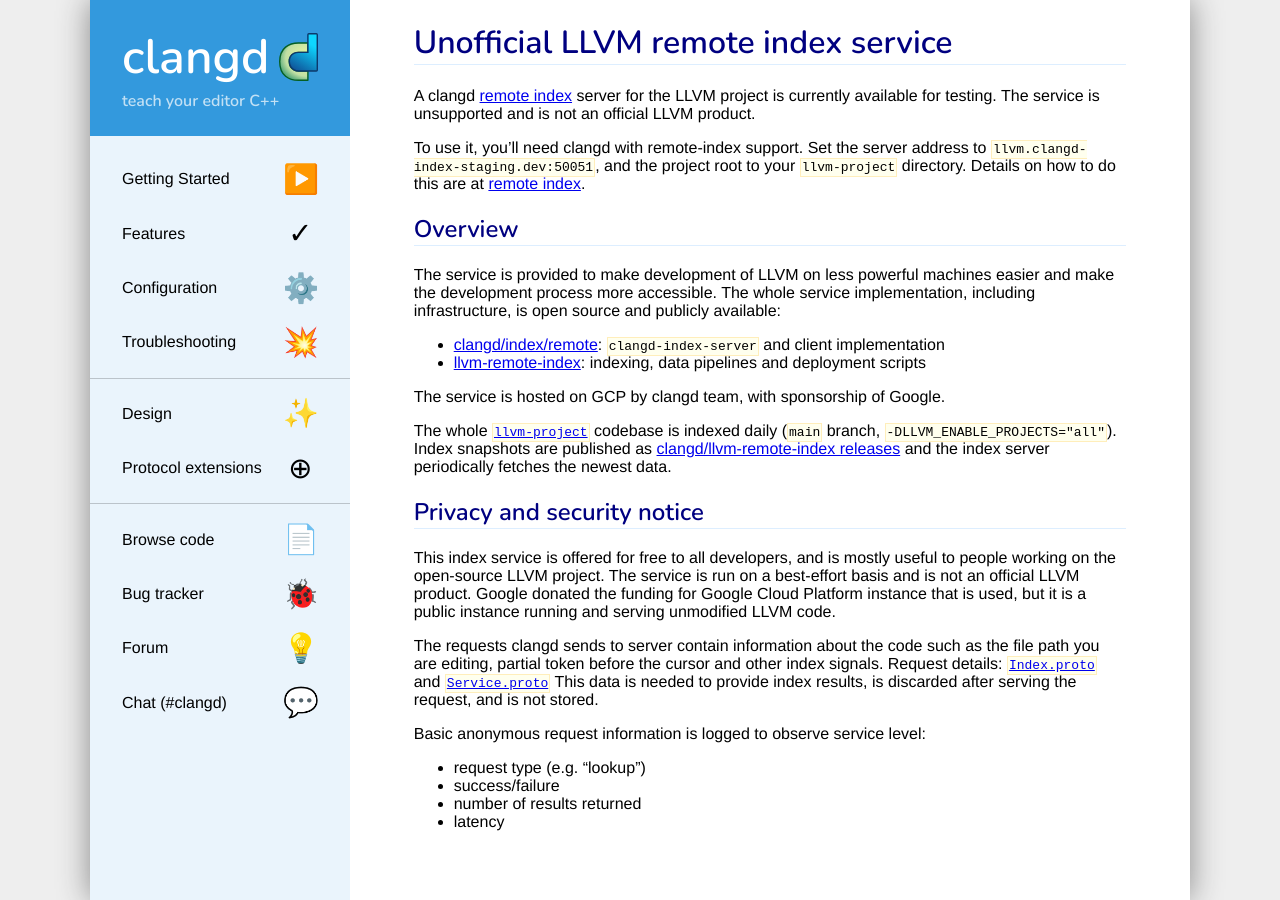
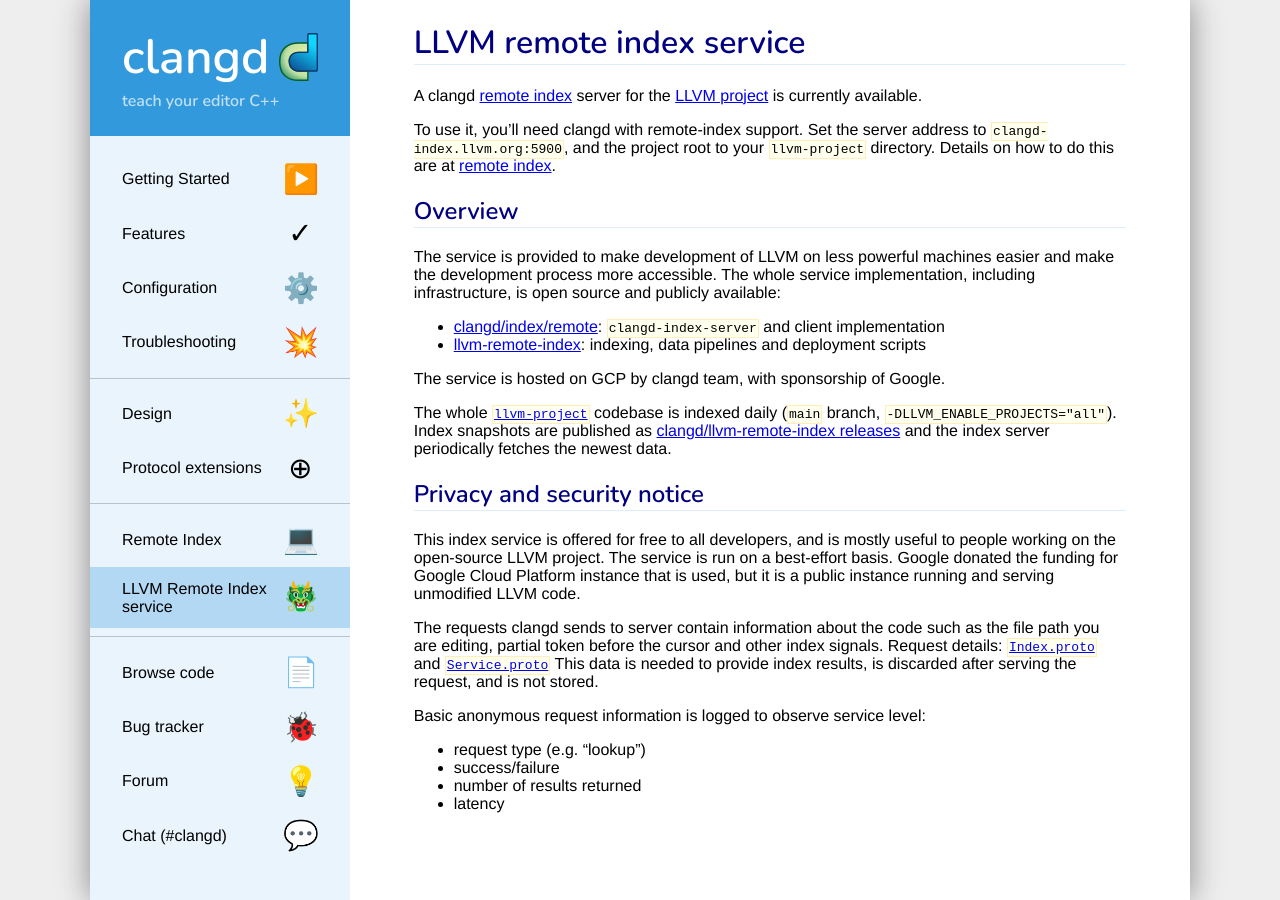
Before and after one commit to llvm/clangd-www, a Jekyll site: the page built from llvm-remote-index.md, in a window 1280 px wide. Built offline with Jekyll 4.4.1, drawn with Linux system fonts in a browser that asks for light colours; our own code applies the rules of GitHub Pages for plain Markdown files.

Commit message:
Update remote index documentation
* Add production server address
* Remove mentions of the service being experimental
* Add Remote Index pages to the navbar for better visibility and feature
  discovery (it's almost impossible to find otherwise)

```diff
--- a/_data/navigation.yml
+++ b/_data/navigation.yml
@@ -18,6 +18,13 @@
   url: /extensions.html
   icon: '⊕'
 - separator
+- title: Remote Index
+  url: /remote-index.html
+  icon: '💻'
+- title: LLVM Remote Index service
+  url: /llvm-remote-index.html
+  icon: '🐲'
+- separator
 - title: Browse code
   url: https://github.com/llvm/llvm-project/tree/main/clang-tools-extra/clangd
   icon: '📄'
--- a/llvm-remote-index.md
+++ b/llvm-remote-index.md
@@ -1,13 +1,11 @@
-# Unofficial LLVM remote index service
+# LLVM remote index service
 
-A clangd [remote index](/remote-index.html) server for the LLVM project is
-currently available for testing.
-The service is unsupported and is not an official LLVM product.
+A clangd [remote index](/remote-index.html) server for the [LLVM
+project](https://github.com/llvm/llvm-project) is currently available.
 
 To use it, you'll need clangd with remote-index support. Set the server address
-to `llvm.clangd-index-staging.dev:50051`, and the project root to your
-`llvm-project` directory. Details on how to do this are at
-[remote index](/remote-index.html).
+to `clangd-index.llvm.org:5900`, and the project root to your `llvm-project`
+directory. Details on how to do this are at [remote index](/remote-index.html).
 
 ## Overview
 
@@ -33,9 +31,9 @@
 
 This index service is offered for free to all developers, and is mostly useful
 to people working on the open-source LLVM project. The service is run on a
-best-effort basis and is not an official LLVM product.
-Google donated the funding for Google Cloud Platform instance that is used, but
-it is a public instance running and serving unmodified LLVM code.
+best-effort basis. Google donated the funding for Google Cloud Platform
+instance that is used, but it is a public instance running and serving
+unmodified LLVM code.
 
 The requests clangd sends to server contain information about the code such as
 the file path you are editing, partial token before the cursor and other
```
